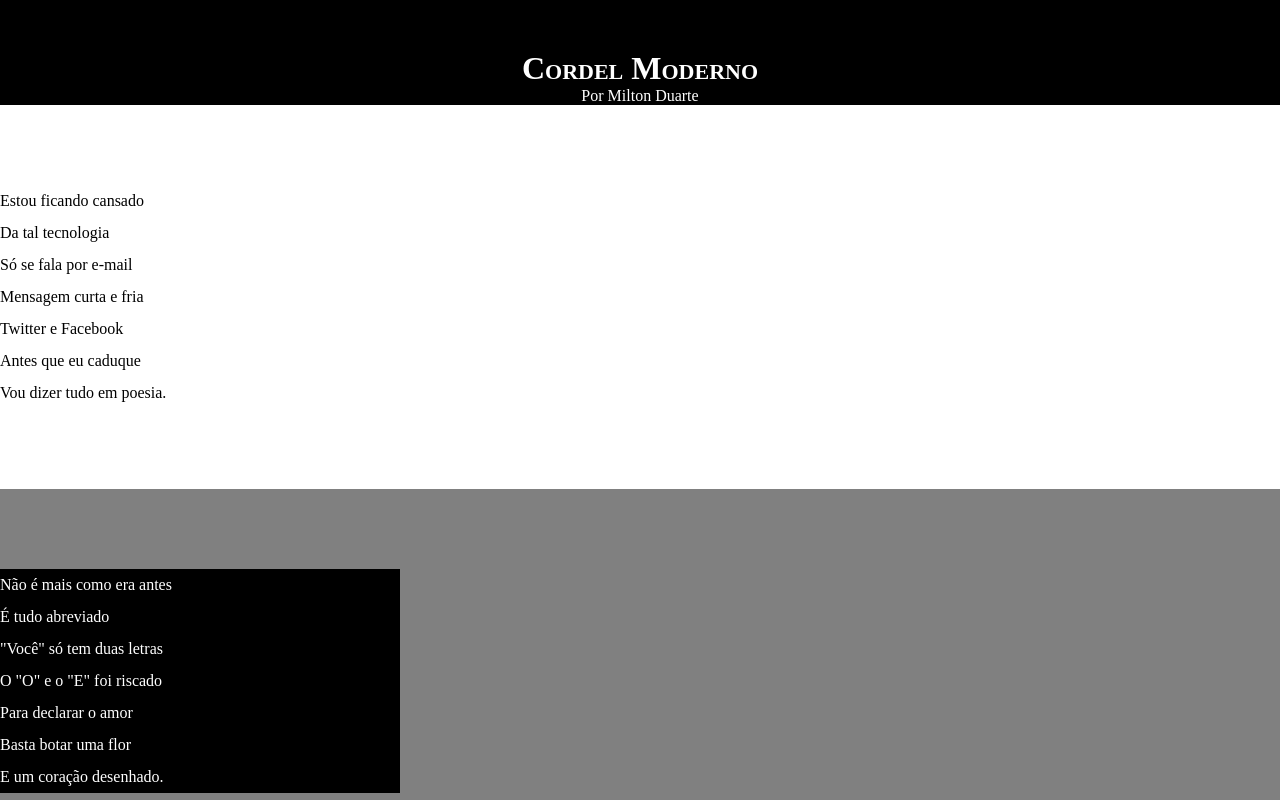
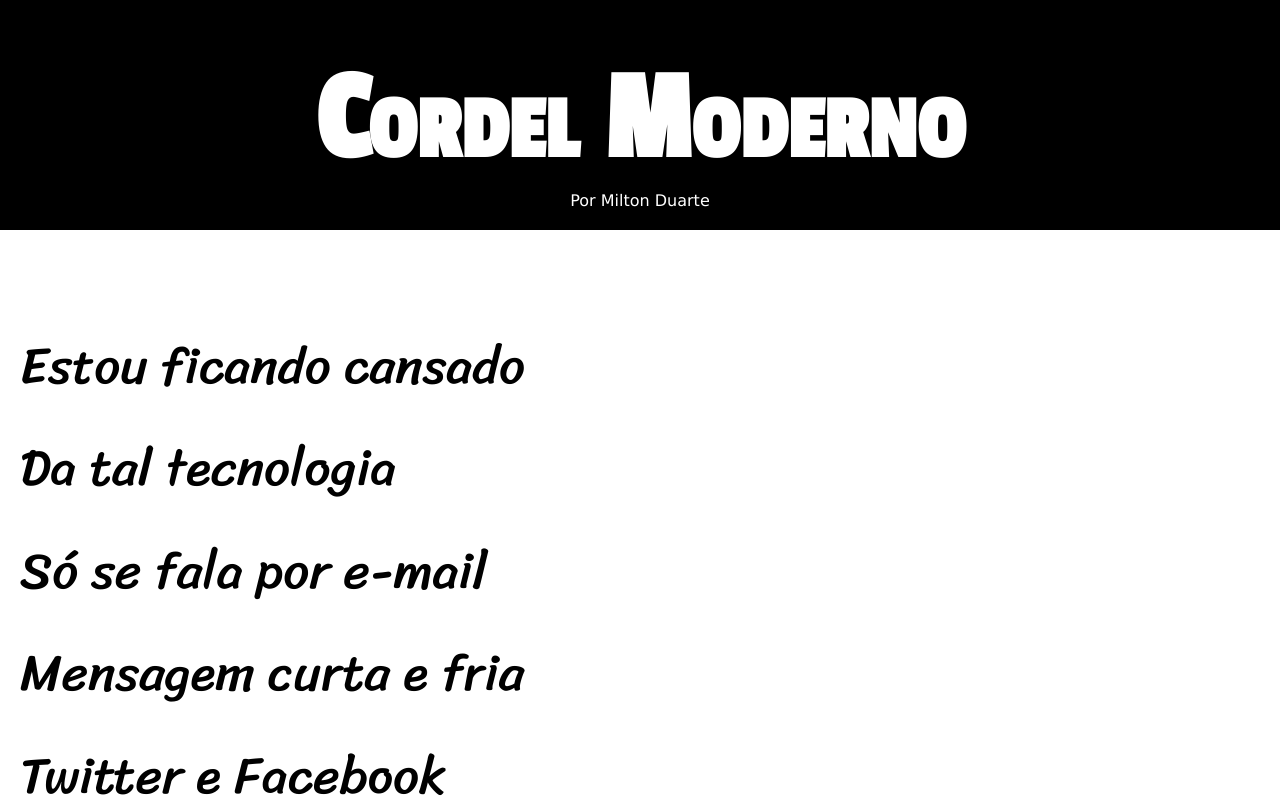
Before and after one commit to wellcostadev/html-css, a plain HTML site: page desafio012/index.html in a window 1280 px wide. Shown: the top 800 px of the page. Drawn offline with Linux system fonts and the light colour scheme.

Commit message:
Update d012

```diff
--- a/desafio012/estilo/style.css
+++ b/desafio012/estilo/style.css
@@ -1,4 +1,14 @@
 @charset "UTF-8";
+
+@import url('https://fonts.googleapis.com/css2?family=Passion+One&display=swap');
+
+@import url('https://fonts.googleapis.com/css2?family=Sriracha&display=swap');
+
+:root {
+    --fonte1: Verdana, Geneva, Tahoma, sans-serif;
+    --fonte2: 'Passion One', sans-serif;
+    --fonte3: 'Sriracha', cursive;
+}
 
 *{
     margin: 0px;
@@ -8,17 +18,21 @@
 body{
     min-height: 100%;
     background-color: darkgray;
+    font-family: var(--fonte1);
 }
 
 header{
     background-color: black;
     color: white;
     text-align: center;
+    padding-bottom: 20px;
 }
 
 header h1{
     padding-top: 50px;
     font-variant: small-caps;
+    font-family: var(--fonte2);
+    font-size: 10vw;
 }
 
 header p {
@@ -39,6 +53,13 @@
     padding-top: 10vh;
     padding-bottom: 10vh;
     line-height: 2em;
+    font-family: var(--fonte3);
+    font-size: 4vw;
+}
+
+p{
+    margin-left: 15px;
+    padding: 5px;
 }
 
 section.normal {
@@ -52,8 +73,9 @@
 }
 
 section.imagem p{
-    width: 400px;
-    background-color: rgb(0, 0, 0);
+    display: inline-block;
+    padding: 5px;
+    background-color: rgba(0, 0, 0, 0.502);
 }
 
 footer{
```
